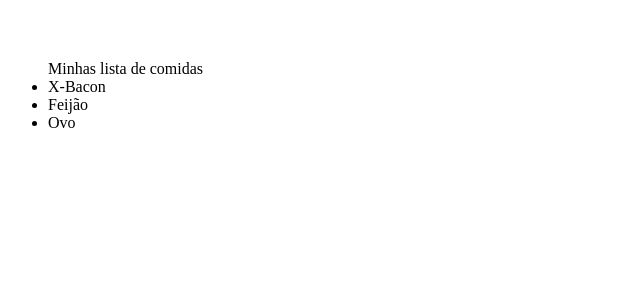
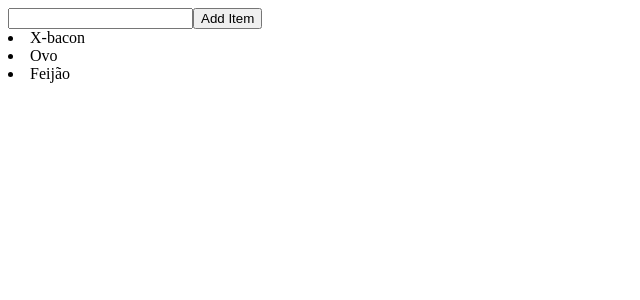
Before and after one commit to JotaPrimo/meu-primeiro-app, an Angular app: page / in a window 1280 px wide. Shown: the top 300 px of the page, without its empty margins (0-640 px from the left). Built offline with nearby package versions, Linux system fonts and the light colour scheme.

Commit message:
51. Comunicação de componentes com Service

```diff
--- a/src/app/app.component.html
+++ b/src/app/app.component.html
@@ -1,19 +1,3 @@
-<!-- <app-input [contador]="addValue"></app-input> <br>
-<button (click)="add()">Add</button>
-
-<br> -->
-
-<!-- <hr> -->
-<!-- <ng-template [ngIf]="getDados">
-  <h1>{{ getDados.nome }}</h1>
-  <h1>{{ getDados.idade }}</h1>
-</ng-template>
-
-<app-output (enviarDados)="setDados($event)"></app-output> -->
-
-<!-- <app-food-add></app-food-add>
-<app-food-list></app-food-list> -->
-
+<app-food-add></app-food-add>
 <app-food-list></app-food-list>
-
 <router-outlet></router-outlet>
--- a/src/app/shared/food-add/food-add.component.html
+++ b/src/app/shared/food-add/food-add.component.html
@@ -1,2 +1,4 @@
+
+
 <input type="text" #inputValue>
-<button>Add Item</button>
+<button (click)="listAddItem(inputValue.value)">Add Item</button>
--- a/src/app/shared/food-add/food-add.component.ts
+++ b/src/app/shared/food-add/food-add.component.ts
@@ -15,6 +15,8 @@ export class FoodAddComponent implements OnInit {
   ngOnInit(): void {
   }
 
-
+  public listAddItem(value: string) {
+    return this.foodListService.foodListAdd(value);
+  }
 
 }
--- a/src/app/shared/food-list.service.ts
+++ b/src/app/shared/food-list.service.ts
@@ -1,28 +1,21 @@
-import { HttpClient } from '@angular/common/http';
-import { EventEmitter, Injectable } from '@angular/core';
-import { Observable } from 'rxjs';
-import { FoodList } from '../module/food-list';
-
+import { Injectable } from '@angular/core';
 
 @Injectable({
   providedIn: 'root'
 })
 export class FoodListService {
 
-  public emitEvent = new EventEmitter();
+  private list: Array<string> = ["X-bacon", "Ovo", "Feijão"];
 
-  private url: string = "http://localhost:3000/"; //
+  constructor() { }
 
-  // não pode ser acessado diretamente
-  private list: Array<string> = ["X-Bacon", "Feijão", "Ovo"];
-
-  constructor(private http: HttpClient) { }
-
-  /**
-   * listFood
-   */
-  public listFood() {
+  public foodList() {
     return this.list;
   }
 
+  public foodListAdd(value: string) {
+    return this.list.push(value);
+  }
+
+
 }
--- a/src/app/shared/food-list/food-list.component.html
+++ b/src/app/shared/food-list/food-list.component.html
@@ -1,9 +1,3 @@
- <br>
- <br>
-
-<ul>
-  <label for="">Minhas lista de comidas</label>
-  <li *ngFor="let item of foodList">
-    {{ item }}
-   </li>
-</ul>
+<li *ngFor="let item of foodList">
+  {{ item }}
+</li>
--- a/src/app/shared/food-list/food-list.component.ts
+++ b/src/app/shared/food-list/food-list.component.ts
@@ -1,8 +1,7 @@
 import { Component, OnInit } from '@angular/core';
-import { FoodList } from 'src/app/module/food-list';
 
-// services
-import { FoodListService } from "../food-list.service";
+// Services
+import { FoodListService } from '../food-list.service';
 
 @Component({
   selector: 'app-food-list',
@@ -13,10 +12,10 @@ export class FoodListComponent implements OnInit {
 
   public foodList: Array<string> = [];
 
-  constructor(private foodListService: FoodListService){}
+  constructor(private foodListService: FoodListService) { }
 
   ngOnInit(): void {
-    this.foodList = this.foodListService.listFood();
+    this.foodList = this.foodListService.foodList();
   }
 
 
--- a/src/app/shared/food-list/index.ts
+++ /dev/null
@@ -1 +0,0 @@
-export * from './food-list.component';
--- a/src/app/shared/index.ts
+++ /dev/null
@@ -1,4 +0,0 @@
-export * from './input/input.component';
-export * from './food-add/food-add.component';
-export * from './food-list/food-list.component';
-export * from './output/output.component';
```
Also changed, not shown: src/app/app.module.ts (+5 -9 lines), src/app/shared/shared.module.ts (+8 -6 lines).
